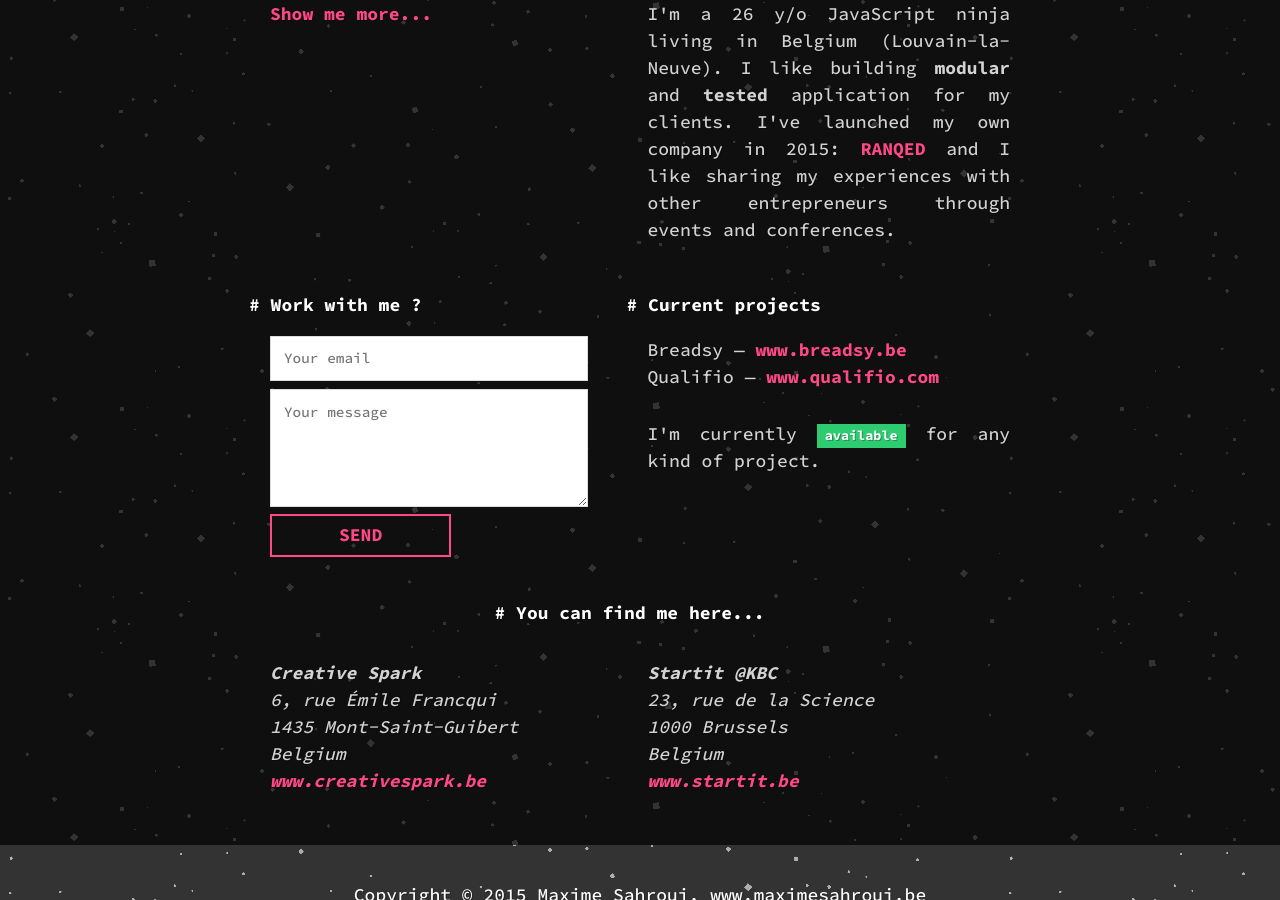
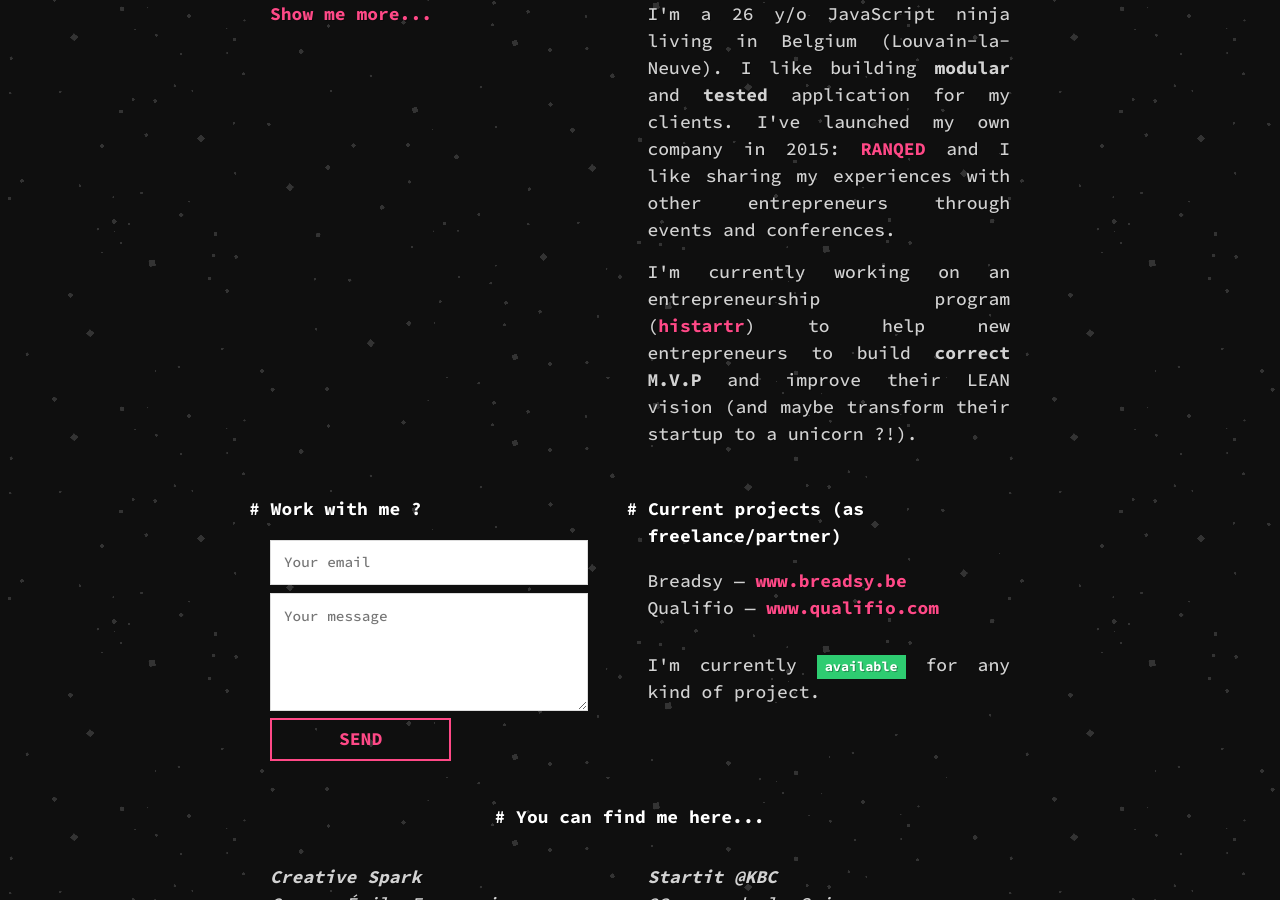
Before and after one commit to maximeshr/maximeshr.github.io, a Jekyll site: the page built from index.html, in a window 1280 px wide and 900 px high, scrolled down 1223 px. Built offline with Jekyll 4.4.1, drawn with Linux system fonts in a browser that asks for light colours; nearby versions of some CDN libraries.

Commit message:
fixing about me + adding description to title current project

```diff
--- a/index.html
+++ b/index.html
@@ -63,6 +63,7 @@
     <div class="col col-6">
       <h2>About me</h2>
       <p class="text">I'm a 26 y/o JavaScript ninja living in Belgium (Louvain-la-Neuve). I like building <strong>modular</strong> and <strong>tested</strong> application for my clients. I've launched my own company in 2015: <a href="http://ranqed.io" target="_blank">RANQED</a> and I like sharing my experiences with other entrepreneurs through events and conferences.</p>
+      <p class="text">I'm currently working on an entrepreneurship program (<a href="#">histartr</a>) to help new entrepreneurs to build <strong>correct M.V.P</strong> and improve their LEAN vision (and maybe transform their startup to a unicorn ?!).</p>
     </div>
   </div>
 
@@ -78,7 +79,7 @@
       </form>
     </div>
     <div class="col col-6">
-      <h2>Current projects</h2>
+      <h2>Current projects (as freelance/partner)</h2>
       <ul class="projects list-unstyled">
         <li>Breadsy &mdash; <a href="http://www.breadsy.be/">www.breadsy.be</a></li>
         <li>Qualifio &mdash; <a href="http://www.qualifio.com/">www.qualifio.com</a></li>
```
Also changed, not shown: 2 other files.
